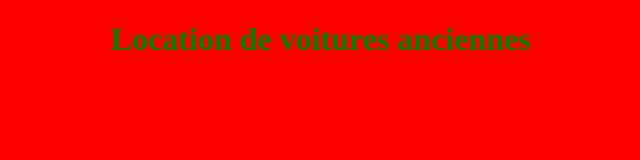
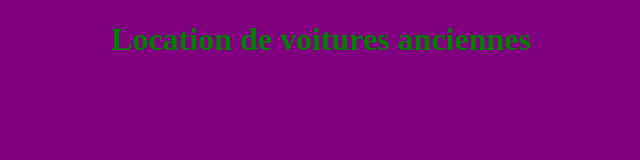
Before and after one commit to Lordrak/firstRepo, a plain HTML site: page index.html in a window 1280 px wide. Shown: the whole page, without its empty margins (319-959 px from the left). Drawn offline with Linux system fonts and the light colour scheme.

Commit message:
change background to purple

```diff
--- a/index.html
+++ b/index.html
@@ -3,7 +3,7 @@
 <head>
 	<title></title>
 </head>
-<body style="background : red">
+<body style="background : purple">
 	<center><h1 style="color : green">Location de voitures anciennes</h1></center>
 </body>
 </html>
```
